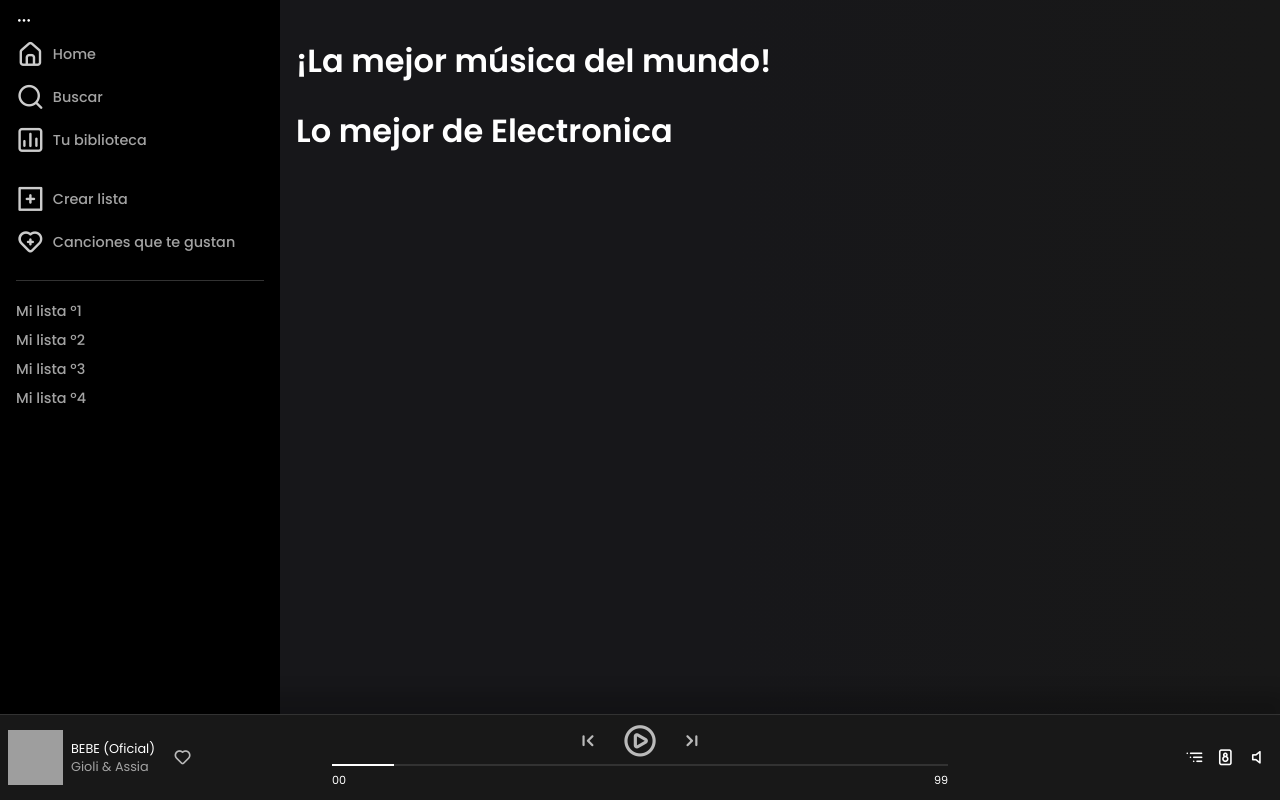
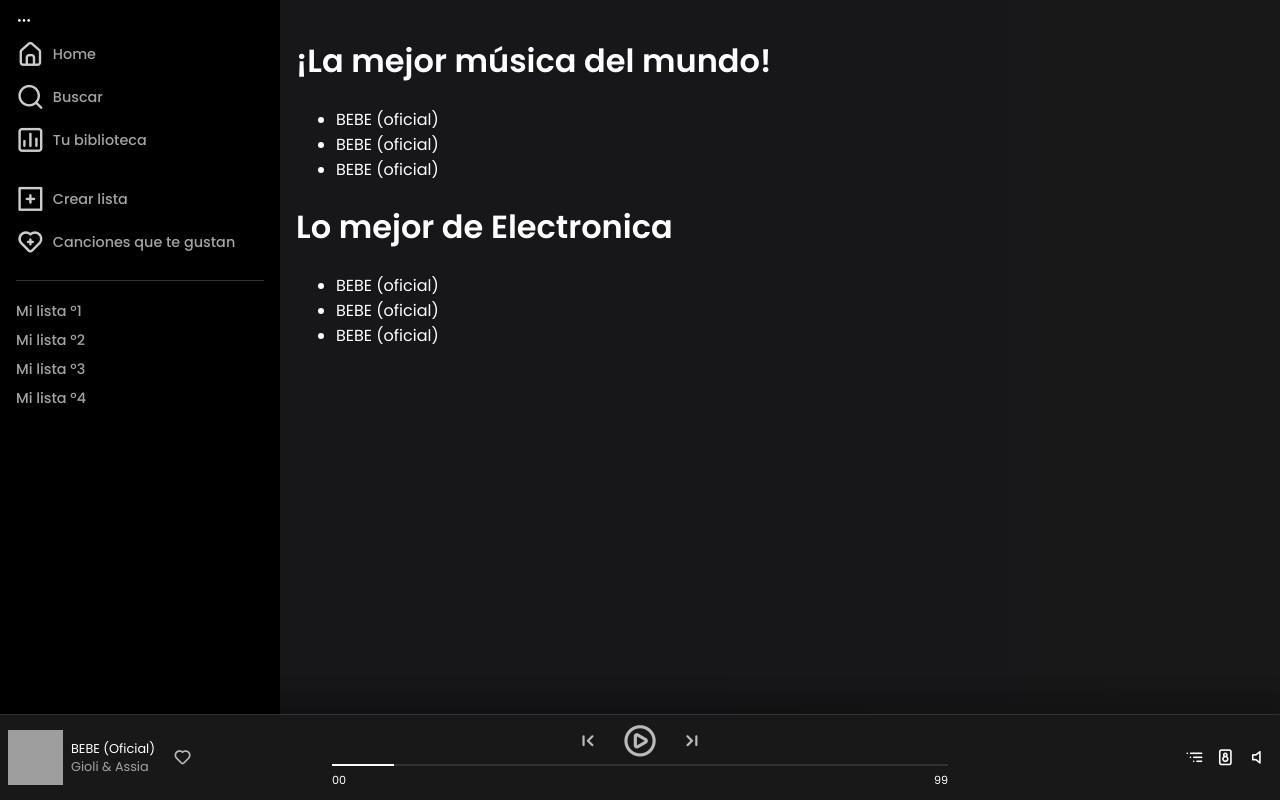
Before and after one commit to MoiZuleta98/angular_spotify, an Angular app: page /tracks in a window 1280 px wide. Built offline with nearby package versions, Linux system fonts and the light colour scheme; grey boxes are pictures that could not be loaded.

Commit message:
Realizamos la comunicacion entre los componentes trackPage y sectionGeneric (padre e hijo)con el decorador input

```diff
--- a/src/app/modules/tracks/page/tracks-page/tracks-page.component.html
+++ b/src/app/modules/tracks/page/tracks-page/tracks-page.component.html
@@ -1,6 +1,6 @@
 <div class="tracks-page">
     <!--section top (small)-->
-    <app-section-generic [title]="'¡La mejor música del mundo!'"></app-section-generic>
+    <app-section-generic [dataTracks]="mockTracksList" [mode]="'small'" [title]="'¡La mejor música del mundo!'"></app-section-generic> <!--title es el decorador proporcionado por el input-->
     <!--section medium (big)-->
-    <app-section-generic [title]="'Lo mejor de Electronica'"></app-section-generic>
+    <app-section-generic [dataTracks]="mockTracksList" [mode]="'big'" [title]="'Lo mejor de Electronica'"></app-section-generic>
 </div>
--- a/src/app/modules/tracks/page/tracks-page/tracks-page.component.ts
+++ b/src/app/modules/tracks/page/tracks-page/tracks-page.component.ts
@@ -1,10 +1,26 @@
-import { Component } from '@angular/core';
+import { Component, OnInit } from '@angular/core';
 
 @Component({
   selector: 'app-tracks-page',
   templateUrl: './tracks-page.component.html',
   styleUrls: ['./tracks-page.component.css']
 })
-export class TracksPageComponent {
+export class TracksPageComponent implements OnInit {
+  mockTracksList = [
+    {
+      name: 'BEBE (oficial)'
+    },
+    {
+      name: 'BEBE (oficial)'
+    },
+    {
+      name: 'BEBE (oficial)'
+    }
+  ]
+  constructor() { }
+
+  ngOnInit(): void {
+
+  }
 
 }
--- a/src/app/shared/components/section-generic/section-generic.component.html
+++ b/src/app/shared/components/section-generic/section-generic.component.html
@@ -1,3 +1,11 @@
 <div class="section--generic">
     <h1 class="section--generic__title">{{title}}</h1>
+
+    <div class="section--generic__player--zone">
+        <ul class="player--list" [ngClass]="{'card-small':mode === 'small','card-big':mode === 'big'}"> <!--yo voy a tener una clase q se llama card-small que solo se aplica si el modo es igual a small-->
+            <li *ngFor="let player of dataTracks">
+                {{player.name}}
+            </li>
+        </ul>
+    </div>
 </div>
--- a/src/app/shared/components/section-generic/section-generic.component.ts
+++ b/src/app/shared/components/section-generic/section-generic.component.ts
@@ -7,6 +7,8 @@
 })
 export class SectionGenericComponent implements OnInit {
   @Input() title: string = ''  //Declaramos un decorador de un input. El decorador marca un campo de clase como propiedad de entrada y proporciona metadatos de configuración
+  @Input() mode: 'small' | 'big' = 'big'  //Permitimos solo esos dos valores y que por inicio sea big
+  @Input() dataTracks: Array<any> = []
 
   constructor() {  }
 
```
